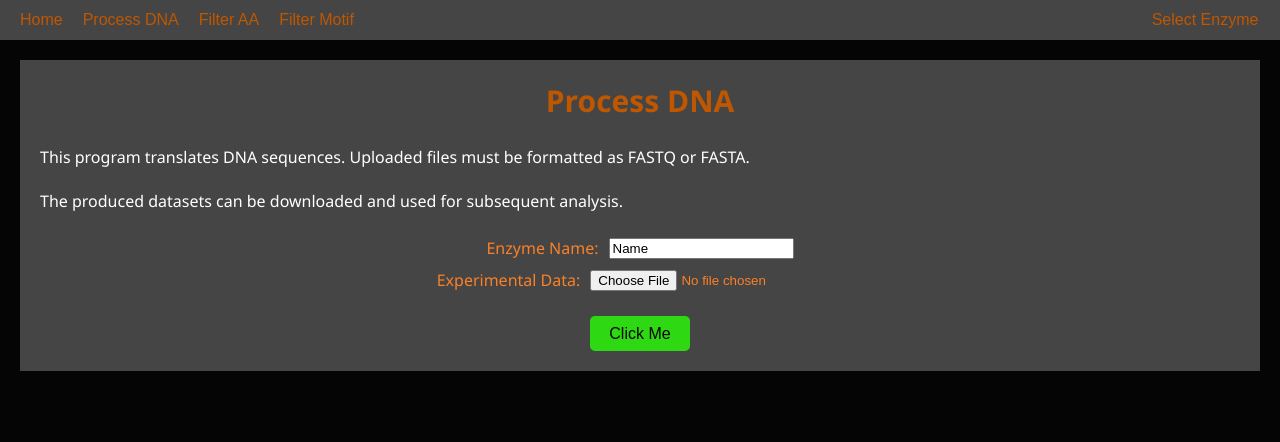
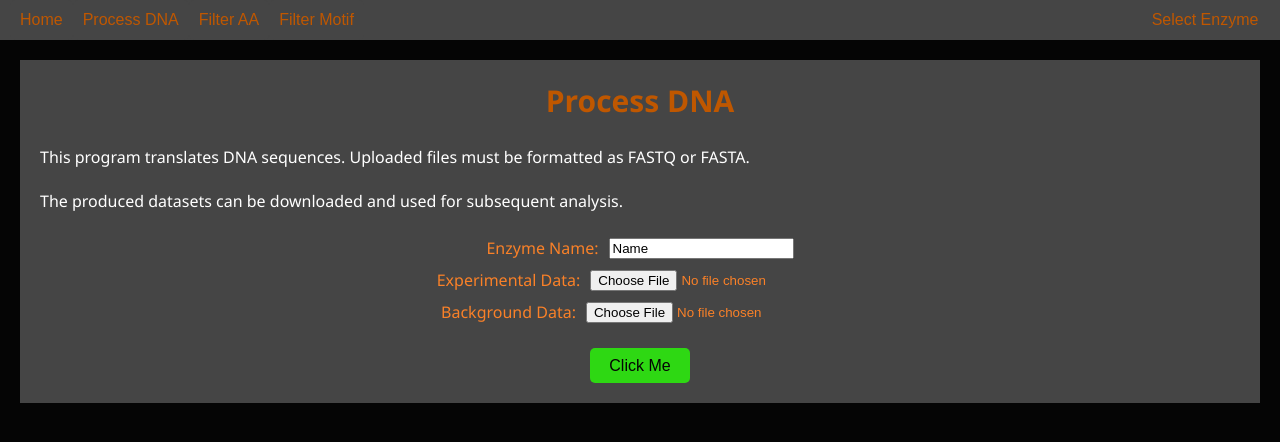
Before and after one commit to Collinformatics/SpecificityProfile, a Flask app: page / in a window 1280 px wide. Shown: the top 442 px of the page. Run offline with Flask 3, Linux system fonts and the light colour scheme.

Commit message:
Add files via upload

```diff
--- a/app.py
+++ b/app.py
@@ -21,8 +21,15 @@ def run():
 @app.route('/evalDNA', methods=['POST'])
 def evalDNA():
     print('Function Call: processDNA')
-    data = request.get_json() # Get the JSON body
+    enzymeName = request.form.get('enzymeName')
+    fileExp = request.files.get('fileExp')
+
+    data = {
+        'enzymeName': enzymeName,
+        'fileExp': fileExp
+    }
     webapp.evalDNA(data)
+
     return jsonify({'status': 'ok'})
 
 
--- a/static/app.js
+++ b/static/app.js
@@ -20,23 +20,20 @@ function clickButton() {
 }
 
 function buttonProcessDNA() {
-    // Get the input value
-    const enzymeName = document.getElementById("enzymeName").value;
+    const form = document.getElementById("dnaForm");
+    const formData = new FormData(form);
 
-    // POST request to app.py
     fetch('/evalDNA', {
         method: 'POST',
-        headers: {
-            'Content-Type': 'application/json' // Send JSON (Optional)
-        },
-        body: JSON.stringify({ enzymeName: enzymeName }) // Send data to app.py
+        body: formData
     })
-    .then(response => response.text())
+    .then(response => response.json())
     .then(data => {
-        console.log('Server Response:\n', data);
+        console.log("Response from server:", data);
+        // You can now update the page dynamically with JS
     })
     .catch(error => {
-        console.error('ERROR: ', error);
+        console.error("Error:", error);
     });
 }
 
--- a/templates/processDNA.html
+++ b/templates/processDNA.html
@@ -41,18 +41,33 @@
             </p>
 
             <!-- Forms -->
-            <form action="/run" method="POST" enctype="multipart/form-data" class="input-form">
+            <form id="dnaForm" enctype="multipart/form-data" class="input-form">
+
+                <!-- Enzyme name -->
                 <div class="form-group">
                     <label for="enzymeName">Enzyme Name:</label>
                     <input type="text" id="enzymeName" name="enzymeName" required value="Name">
                 </div>
+
+                <!-- Experimental data -->
                 <div class="form-group">
                     <label for="sequenceFile">Experimental Data:</label>
                     <input type="file" id="fileExp"
                            name="fileExp" accept=".fasta,.fa,.fastq,.fq" required>
                 </div>
+
+                <!-- Background data -->
+                <div class="form-group">
+                    <label for="sequenceFile">Background Data:</label>
+                    <input type="file" id="fileBg"
+                           name="fileBg" accept=".fasta,.fa,.fastq,.fq" required>
+                </div>
+
+
+
+                <!-- Execute -->
                 <div class="form-button">
-                    <button type="submit" class="button">Click Me</button>
+                    <button type="button" onclick="buttonProcessDNA()">Click Me</button>
                 </div>
             </form>
         </div>
```
Also changed, not shown: functions.py (+8 -1 lines).
